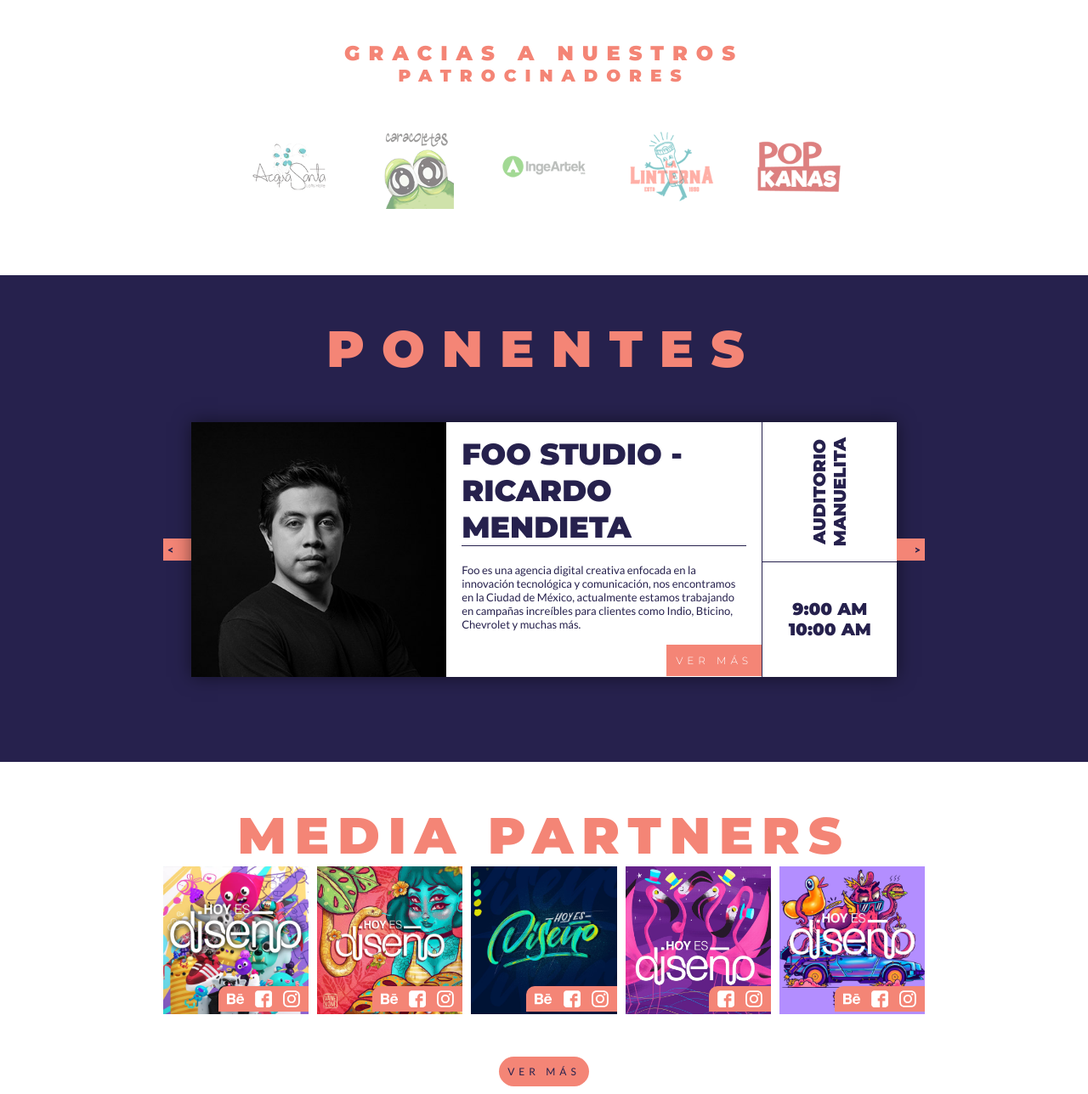
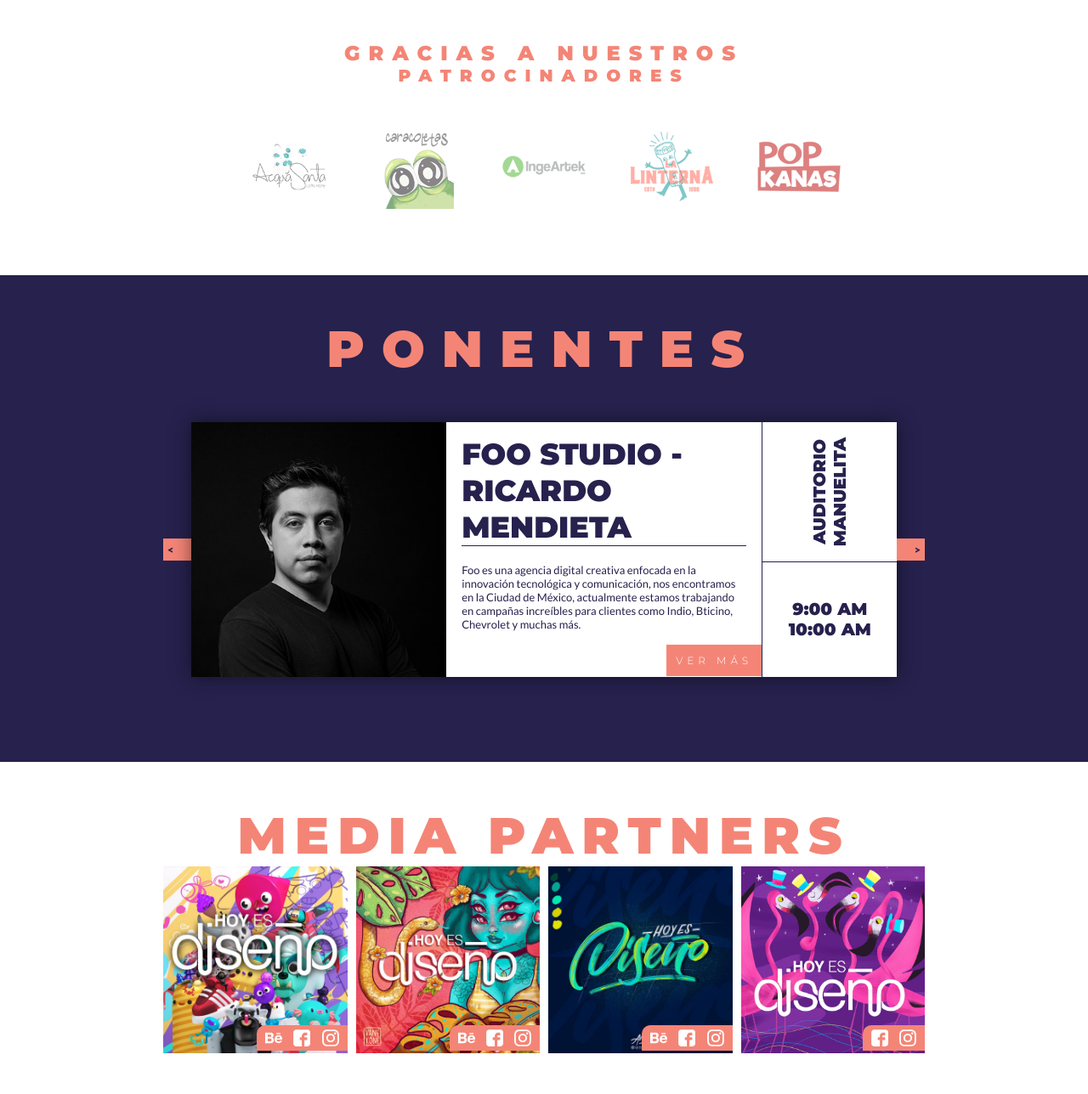
Before and after one commit to Uuga-Chaka/HED20182, a PHP site: page / in a window 1280 px wide. Shown: the part 602-1890 px from the top of the page at 85% size. Run offline with PHP 8.4, Linux system fonts and the light colour scheme; data that the repository does not hold is empty; some libraries are stand-ins or nearby versions.

Commit message:
cambio de los partners

```diff
--- a/appp.js
+++ b/appp.js
@@ -48,7 +48,7 @@ Vue.component('Partner', {
     },
     methods: {
         moreElems: function () {
-            apps.shownElements += 5;
+            apps.shownElements += 4;
         }
     },
     template: `
@@ -179,7 +179,7 @@ var apps = new Vue({
         patrocinio: patrocinadores,
         partners: medias,
         currentPonente: 2,
-        shownElements: 5,
+        shownElements: 4,
     },
     methods: {
         ponenteDesseleccionado: function () {
--- a/style.css
+++ b/style.css
@@ -486,8 +486,8 @@
 #app #container #partner #media-partners .content #items {
   display: -ms-grid;
   display: grid;
-  -ms-grid-columns: (1fr)[5];
-      grid-template-columns: repeat(5, 1fr);
+  -ms-grid-columns: (1fr)[4];
+      grid-template-columns: repeat(4, 1fr);
   grid-gap: 10px;
   margin-bottom: 50px;
 }
```
